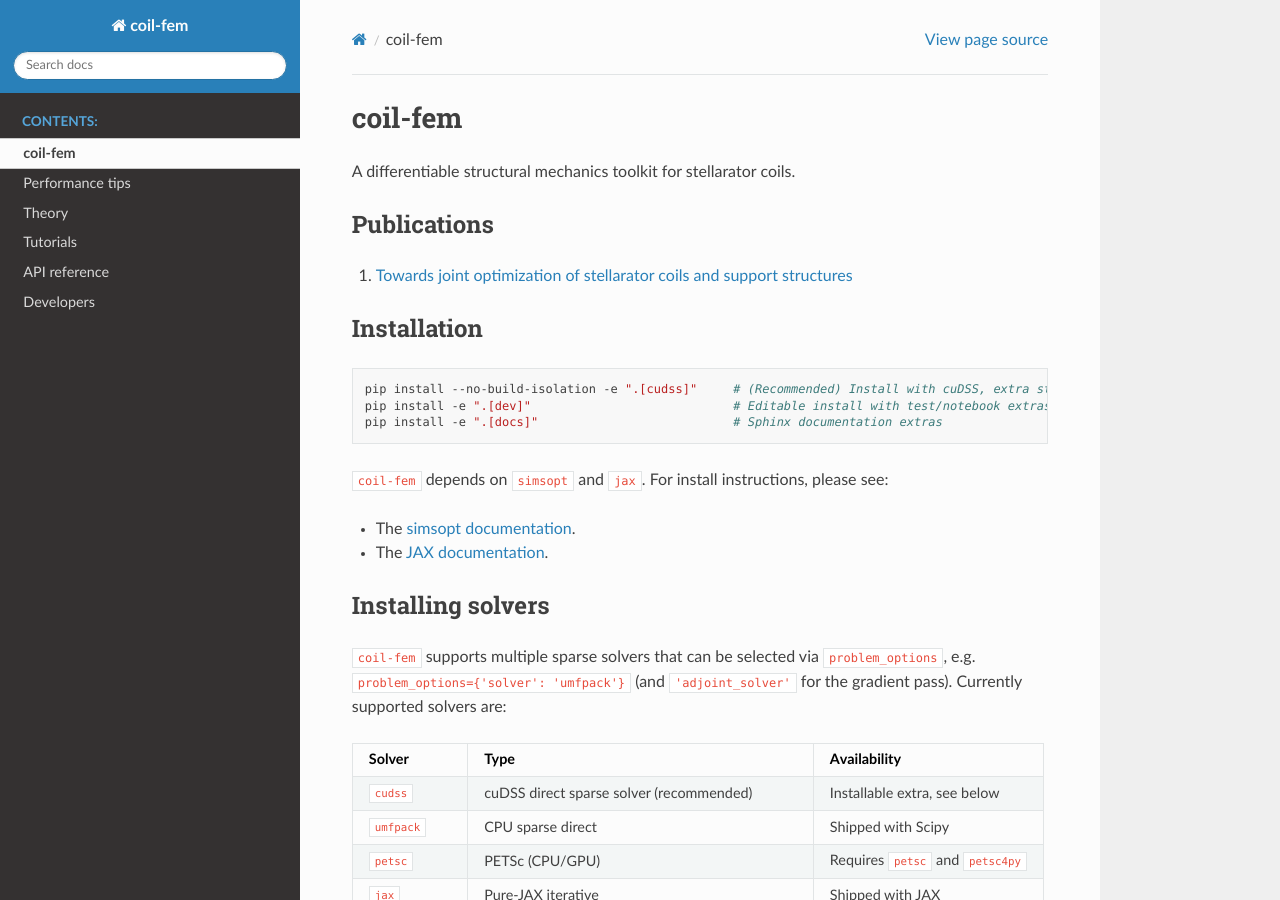
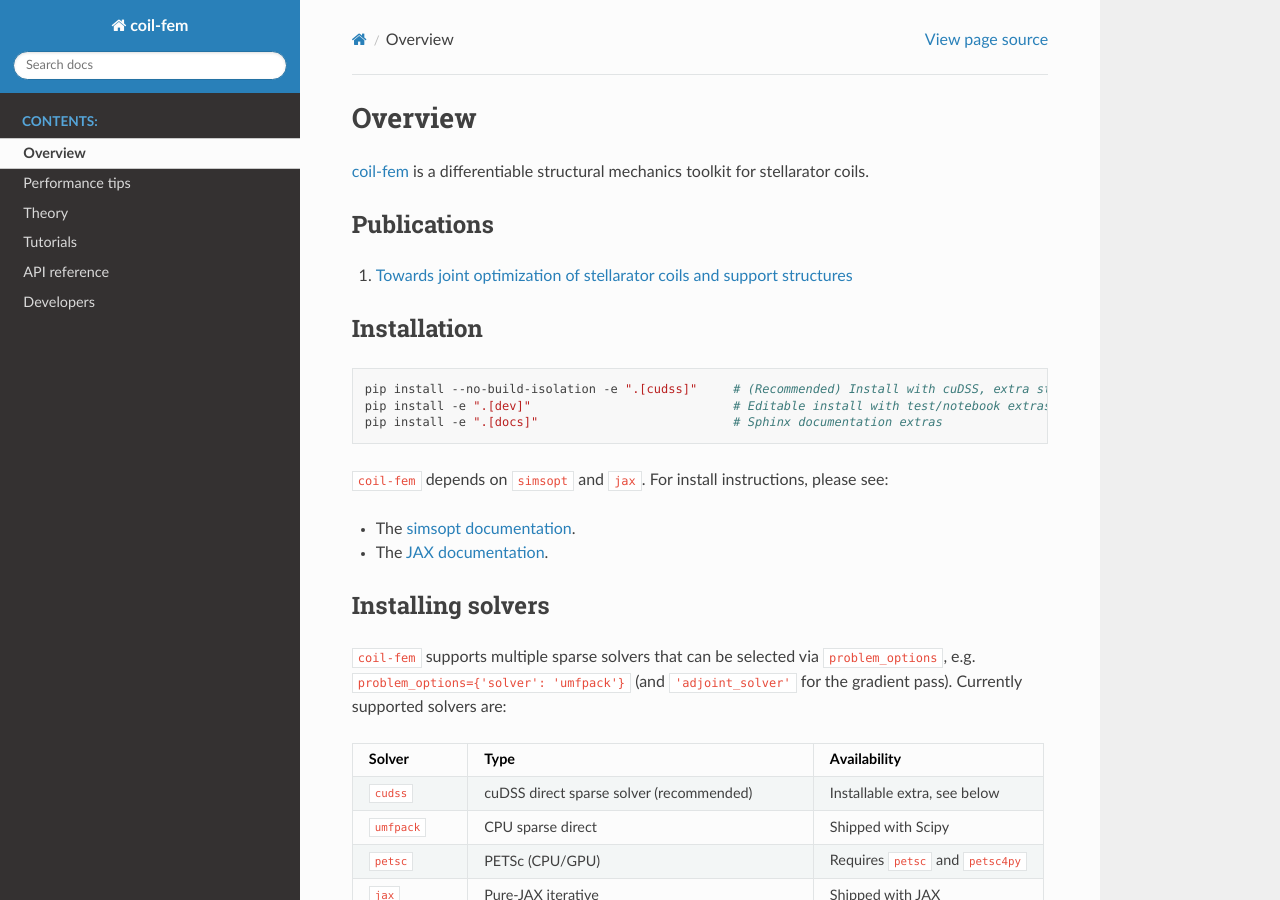
Before and after one commit to lankef/coil-fem, a Sphinx documentation site: the page built from docs/index.rst, in a window 1280 px wide and 900 px high. Built offline with Sphinx 7.4.7 and the Read the Docs theme 3.1.0, drawn with Linux system fonts in a browser that asks for light colours.

Commit message:
Minor doc update

```diff
--- a/docs/index.rst
+++ b/docs/index.rst
@@ -1,7 +1,7 @@
-coil-fem
+Overview
 ========
 
-A differentiable structural mechanics toolkit for stellarator coils.
+`coil-fem <https://github.com/lankef/coil-fem>`_ is a differentiable structural mechanics toolkit for stellarator coils.
 
 Publications
 ------------
```
